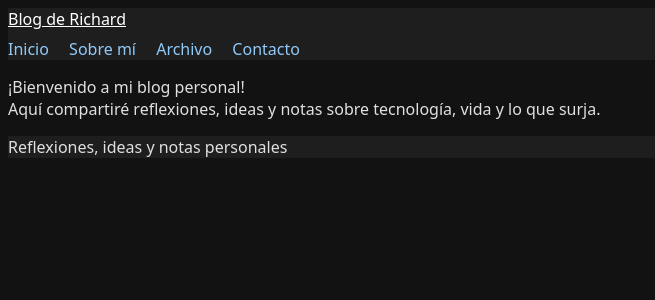
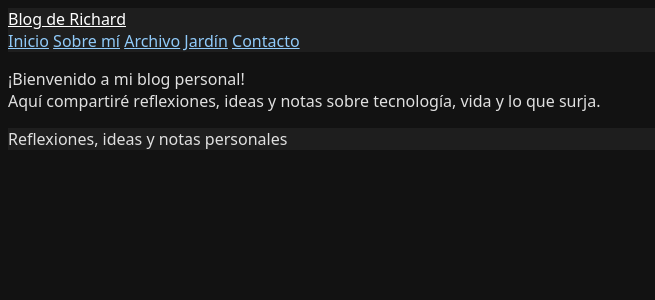
Before and after one commit to richard-blog/richard-blog.github.io, a Jekyll site: the page built from index.md, in a window 1280 px wide. Shown: the top 300 px of the page, without its empty margins (0-655 px from the left). Built offline with Jekyll 4.4.1, drawn with Linux system fonts in a browser that asks for light colours.

Commit message:
RC - 2025.07.14_00

```diff
--- a/_layouts/default.html
+++ b/_layouts/default.html
@@ -13,11 +13,12 @@
     <header class="site-header">
         <div class="wrapper">
             <a class="site-title" href="{{ '/' | relative_url }}">{{ site.title }}</a>
-            <nav class="site-nav">
-                <a href="{{ '/' | relative_url }}">Inicio</a>
-                <a href="{{ '/sobre-mi' | relative_url }}">Sobre mí</a>
-                <a href="{{ '/archivo' | relative_url }}">Archivo</a>
-                <a href="{{ '/contacto' | relative_url }}">Contacto</a>
+            <nav>
+                <a href="/">Inicio</a>
+                <a href="/sobre-mi">Sobre mí</a>
+                <a href="/archivo">Archivo</a>
+                <a href="/jardin">Jardín</a>
+                <a href="/contacto">Contacto</a>
             </nav>
         </div>
     </header>
```
Also changed, not shown: jardin.md (added, +19 -0 lines), 1 other file.
